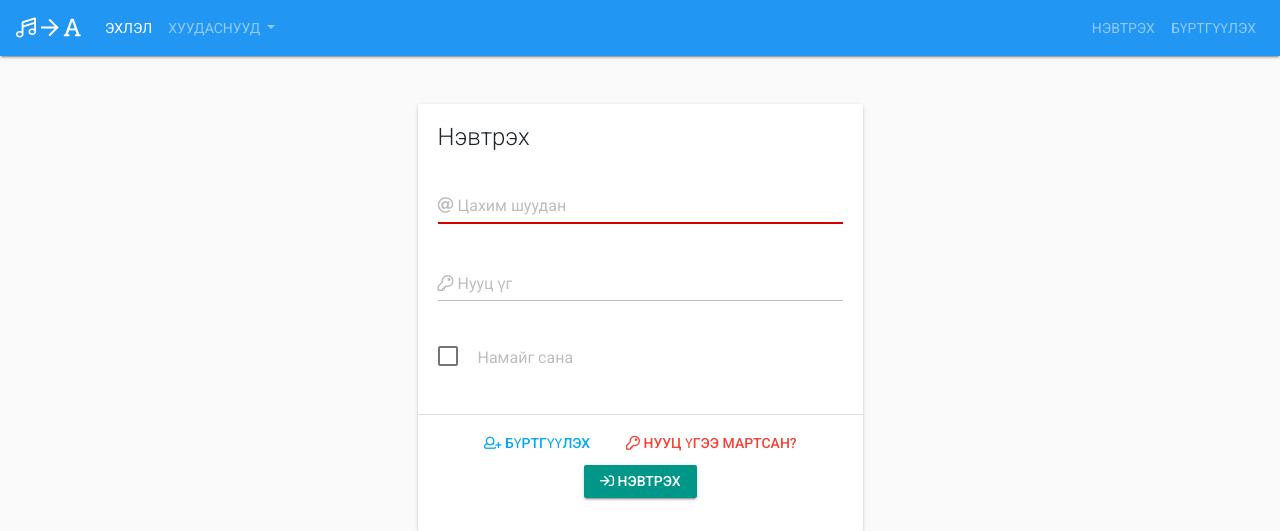
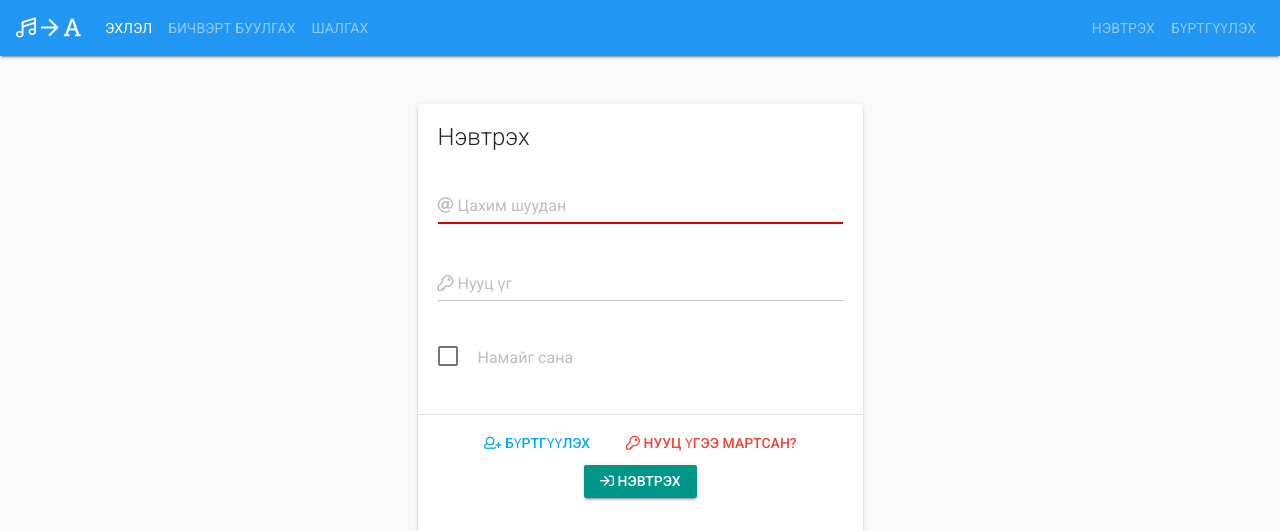
Before and after one commit to bilguun0203/transcription-web, a Laravel app: page /login in a window 1280 px wide. Shown: the top 531 px of the page. Run offline with Laravel 8, Linux system fonts and the light colour scheme; parts of the project's set-up code (start-up, migrations or seed data) failed here and were passed over; some libraries are stand-ins or nearby versions.

Commit message:
Views засвар

```diff
--- a/resources/views/transcription/layout/main.blade.php
+++ b/resources/views/transcription/layout/main.blade.php
@@ -35,21 +35,14 @@
             <li class="nav-item active">
                 <a class="nav-link" href="{{ route('home') }}">Эхлэл</a>
             </li>
-            <li class="nav-item dropdown">
-                <a class="nav-link dropdown-toggle" href="#" id="navbarDropdownMenuLink" data-toggle="dropdown" aria-haspopup="true" aria-expanded="false">
-                    Хуудаснууд
-                </a>
-                <div class="dropdown-menu" aria-labelledby="navbarDropdownMenuLink">
-                    <a class="dropdown-item" href="{{ route('transcribe') }}">Бичвэрт буулгах</a>
-                    <a class="dropdown-item" href="{{ route('validate') }}">Шалгах</a>
-                    @auth
-                        @if(Auth::user()->isAdmin())
-                            <a class="dropdown-item" href="{{ route('audio.list') }}">Аудио файлууд</a>
-                            <a class="dropdown-item" href="{{ route('audio.add') }}">Файл нэмэх</a>
-                        @endif
-                    @endauth
-                </div>
-            </li>
+            <li class="nav-item"><a class="nav-link" href="{{ route('transcribe') }}">Бичвэрт буулгах</a></li>
+            <li class="nav-item"><a class="nav-link" href="{{ route('validate') }}">Шалгах</a></li>
+            @auth
+                @if(Auth::user()->isAdmin())
+                    <li class="nav-item"><a class="nav-link" href="{{ route('audio.list') }}">Аудио файлууд</a></li>
+                    <li class="nav-item"><a class="nav-link" href="{{ route('audio.add') }}">Файл нэмэх</a></li>
+                @endif
+            @endauth
         </ul>
         <ul class="navbar-nav ml-auto">
             @guest
--- a/resources/views/transcription/transcribe.blade.php
+++ b/resources/views/transcription/transcribe.blade.php
@@ -53,7 +53,7 @@
                                     </div>
                                     <br>
                                     <button type="button" class="btn btn-outline-secondary" onclick="document.getElementById('transcription').value = '';document.getElementById('transcription').focus()">Арилгах</button>
-                                    <a href="{{ route('transcribe.skip') }}" class="btn btn-outline-danger">Алгасах <i class="far fa-arrow-right"></i></a>
+                                    {{--<a href="{{ route('transcribe.skip') }}" class="btn btn-outline-danger">Алгасах <i class="far fa-arrow-right"></i></a>--}}
                                     <div class="float-right">
                                         <button type="submit" class="btn btn-raised btn-info" data-toggle="tooltip" data-placement="top" title="Хадгалаад дараагийн файл руу шилжих"><i class="far fa-save"></i> Хадгалах</button>
                                     </div>
--- a/resources/views/transcription/validate.blade.php
+++ b/resources/views/transcription/validate.blade.php
@@ -58,8 +58,8 @@
                                     <input type="hidden" value="{{ $task->id }}" name="task_id" class="form-control">
                                     <input type="hidden" value="{{ $transcribed->id }}" name="transcription_id" class="form-control">
                                     <div class="text-center">
-                                        <button type="submit" name="validation" value="d" class="btn btn-raised btn-danger" data-toggle="tooltip" data-placement="top" title="Аудио файлд ярьж буй яриа нь бичвэртэй таарахгүй байна"><i class="far fa-times"></i> Зөвшөөрөхгүй</button>
-                                        <button type="submit" name="validation" value="a" class="btn btn-raised btn-success" data-toggle="tooltip" data-placement="top" title="Аудио файлд ярьж буй яриа, бичвэр хоёр тохирч байна"><i class="far fa-check"></i> Зөвшөөрөх</button>
+                                        <button type="submit" name="validation" value="d" class="btn btn-raised btn-danger" data-toggle="tooltip" data-placement="top" title="Аудио файлд ярьж буй яриа нь бичвэртэй таарахгүй байна"><i class="far fa-times"></i> Буруу</button>
+                                        <button type="submit" name="validation" value="a" class="btn btn-raised btn-success" data-toggle="tooltip" data-placement="top" title="Аудио файлд ярьж буй яриа, бичвэр хоёр тохирч байна"><i class="far fa-check"></i> Зөв</button>
                                     </div>
                                 </form>
                             </div>
```
